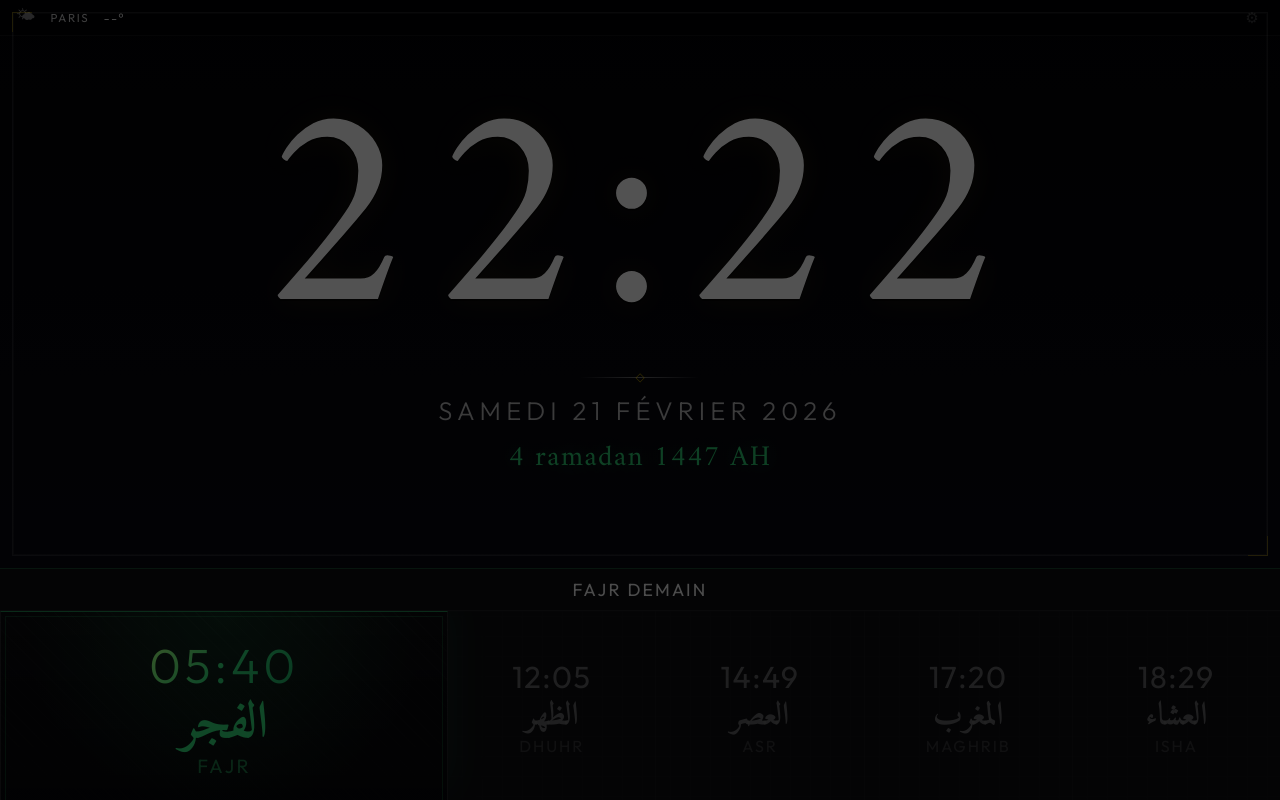
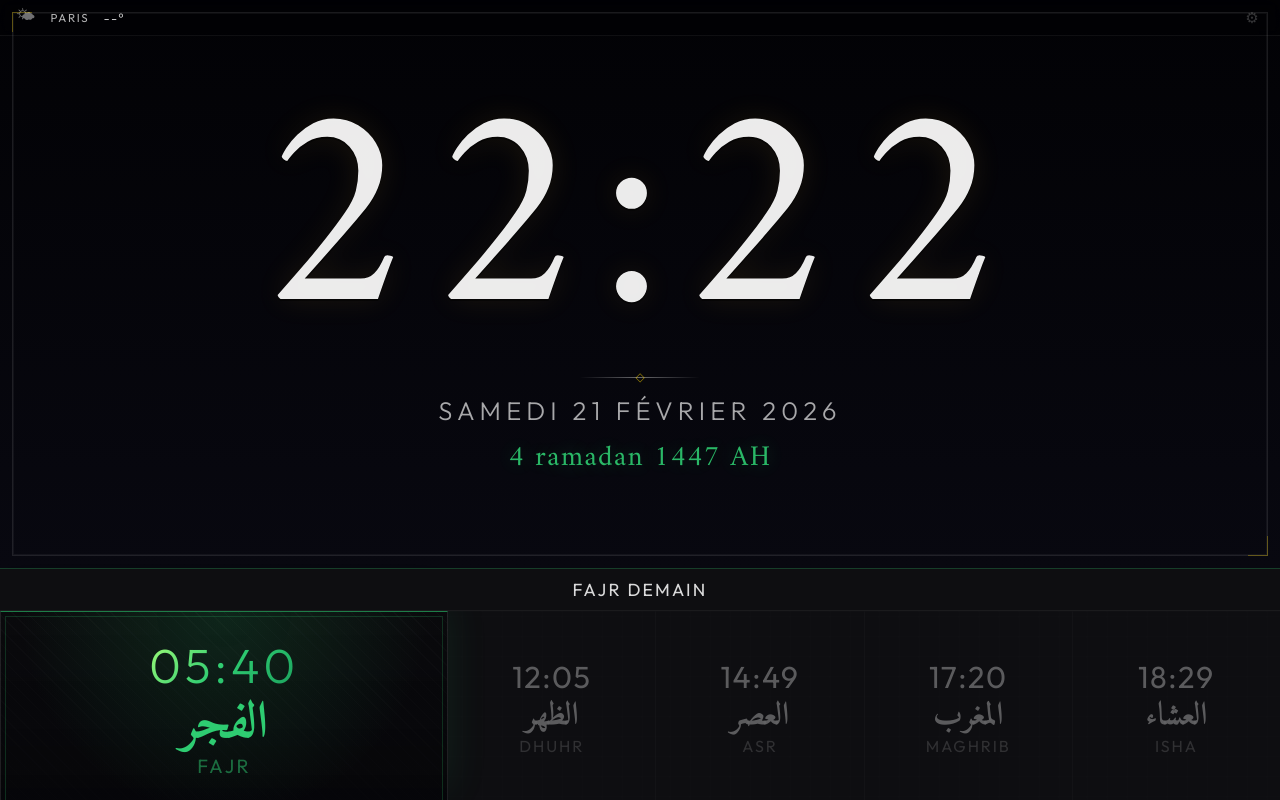
Before and after one commit to Bashalir/athanLab, a React (Vite) app: page / in a window 1280 px wide. Built offline with nearby package versions, Linux system fonts and the light colour scheme; no server answers.

Commit message:
style(ui): remove global dim overlay for full visibility

```diff
--- a/src/components/App.tsx
+++ b/src/components/App.tsx
@@ -55,37 +55,10 @@ export function App() {
     }
   }, [nowMins, state.prayers, state.fakeMinutes]);
 
-  // Overlay actif tout le temps sauf ±15 min autour de chaque prière
-  const nightDim = (() => {
-    if (!state.prayers) return 0.65;
-    const { sunriseMins } = state.prayers._raw;
-    const WINDOW = 15;
-    const times = [
-      state.prayers.fajr.mins,
-      sunriseMins,
-      state.prayers.dhuhr.mins,
-      state.prayers.asr.mins,
-      state.prayers.maghrib.mins,
-      state.prayers.isha.mins,
-    ];
-    for (const t of times) {
-      if (t !== null && t !== undefined && nowMins >= t - WINDOW && nowMins <= t + WINDOW) return 0;
-    }
-    return 0.65;
-  })();
-
   return (
     <>
       <LoadingScreen />
       <div id="app">
-        {nightDim > 0 && (
-          <div style={{
-            position: 'fixed', inset: 0, zIndex: 9999, pointerEvents: 'none',
-            background: '#000',
-            opacity: nightDim,
-            transition: 'opacity 120s ease',
-          }} />
-        )}
         <SkySection
           skyState={skyState}
           prayers={state.prayers}
```
